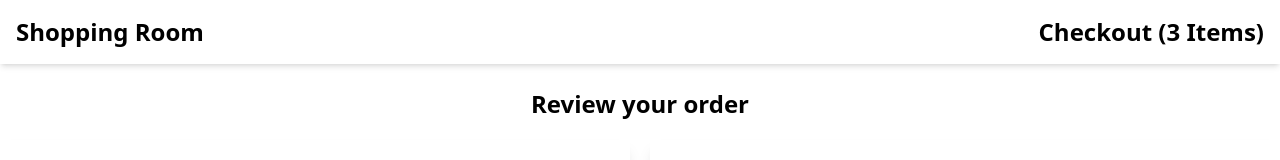
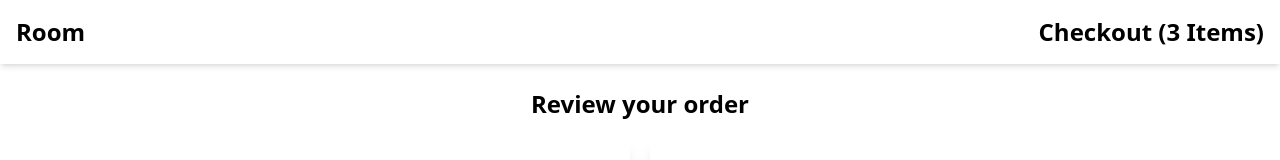
Before and after one commit to Elvischi/dish, a website with bundled scripts: page purchased-items.html in a window 1280 px wide. Shown: the top 160 px of the page. Built offline with nearby package versions, Linux system fonts and the light colour scheme.

Commit message:
shopping roo  to room

```diff
--- a/purchased-items.html
+++ b/purchased-items.html
@@ -19,7 +19,7 @@
   <body>
     <header>
       <nav class="flex justify-between items-center p-4 bg-white shadow-md">
-        <p class="font-semibold text-2xl"><a href="shopping.html">Shopping Room</a></p>
+        <p class="font-semibold text-2xl"><a href="shopping.html"> Room</a></p>
         <h1 class="text-2xl font-bold">
           Checkout (<span class="purchase-num text-black">3 Items</span>)
         </h1>
```
